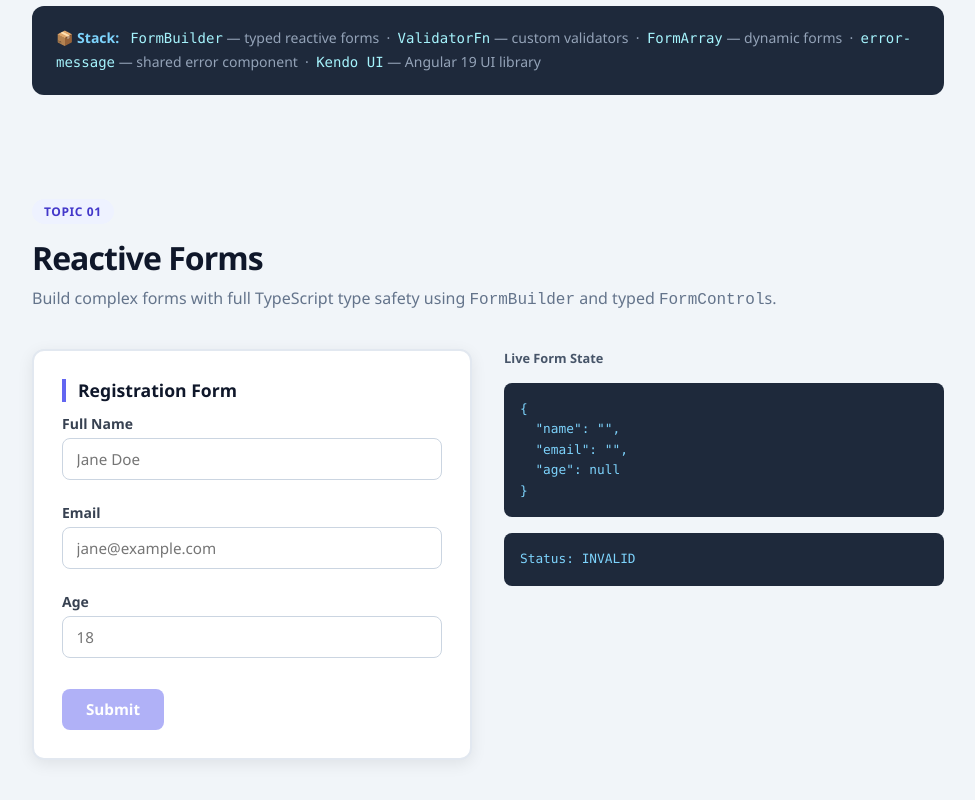
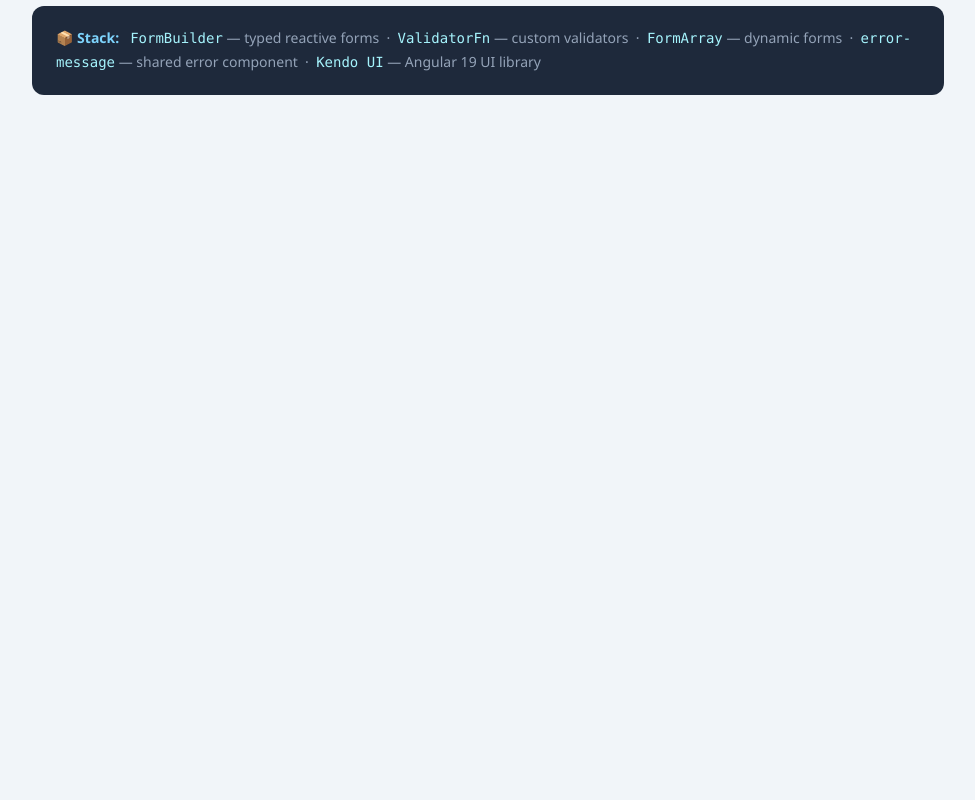
Before and after one commit to SantiAKeHe/AngularForms-Validators, an Angular app in the folder angularApp/: page / in a window 1280 px wide. Shown: the part 1102-1902 px from the top of the page, without its empty margins (152-1127 px from the left). After the commit the page ends 1261 px from the top, so only its background shows below. Built offline with nearby package versions, Linux system fonts and the light colour scheme.

Commit message:
feat(jr): implement home component with topic cards and routing

```diff
--- a/angularApp/src/app/app.html
+++ b/angularApp/src/app/app.html
@@ -1,6 +1,6 @@
 <!-- ══ NAVIGATION ══════════════════════════════════════════════════════════ -->
 <nav>
-  <a class="brand" href="#" aria-label="Angular Forms & Validators home">
+  <a class="brand" routerLink="/" aria-label="Angular Forms & Validators home">
     <svg xmlns="http://www.w3.org/2000/svg" viewBox="0 0 250 239" fill="none" aria-hidden="true">
       <g clip-path="url(#nc)">
         <path fill="url(#ng)" d="M222.077 39.192l-8.019 125.923L137.387 0l84.69 39.192Zm-53.105 162.825-57.933 33.056-57.934-33.056 11.783-28.556h92.301l11.783 28.556ZM111.039 62.675l30.357 73.803H80.681l30.358-73.803ZM7.937 165.115 0 39.192 84.69 0 7.937 165.115Z"/>
@@ -15,50 +15,11 @@
     Angular Forms &amp; Validators
   </a>
 
-  <a href="#reactive">Reactive Forms</a>
-  <a href="#template">Template-driven</a>
-  <a href="#validators">Custom Validators</a>
-  <a href="#dynamic">Dynamic Forms</a>
-  <a href="#errors">Error Messages</a>
+  <a routerLink="/reactive">Reactive Forms</a>
+  <a routerLink="/template">Template-driven</a>
+  <a routerLink="/validators">Custom Validators</a>
+  <a routerLink="/dynamic">Dynamic Forms</a>
+  <a routerLink="/errors">Error Messages</a>
 </nav>
 
-<!-- ══ HOME PAGE ═══════════════════════════════════════════════════════════ -->
-<div class="page">
-
-  <h1 class="page-title">{{ title() }}</h1>
-  <p class="page-subtitle">
-    Educational app — Angular 19 &nbsp;·&nbsp; Reactive Forms &nbsp;·&nbsp; Custom Validators &nbsp;·&nbsp; TypeScript Strict
-  </p>
-
-  <!-- Topic cards grid -->
-  <div class="topics-grid">
-    @for (card of topicCards; track card.tag) {
-      <div class="form-wrapper topic-card" [class]="card.cardClass">
-        <span class="badge" [class]="card.badgeClass">{{ card.tag }}</span>
-        <h2>{{ card.icon }} {{ card.title }}</h2>
-        <p>{{ card.description }}</p>
-        <ul>
-          @for (point of card.points; track point) {
-            <li>{{ point }}</li>
-          }
-        </ul>
-      </div>
-    }
-  </div>
-
-  <!-- Info panel -->
-  <div class="info-panel">
-    <strong>📦 Stack:</strong>
-    &nbsp;
-    <code>FormBuilder</code> — typed reactive forms &nbsp;·&nbsp;
-    <code>ValidatorFn</code> — custom validators &nbsp;·&nbsp;
-    <code>FormArray</code> — dynamic forms &nbsp;·&nbsp;
-    <code>error-message</code> — shared error component &nbsp;·&nbsp;
-    <code>Kendo UI</code> — Angular 19 UI library
-  </div>
-
-</div>
-
-<app-reactive />
-
 <router-outlet />
--- a/angularApp/src/app/app.routes.ts
+++ b/angularApp/src/app/app.routes.ts
@@ -1,3 +1,8 @@
 import { Routes } from '@angular/router';
+import { HomeComponent } from './home/home.component';
+import { ReactiveComponent } from './reactive/reactive.component';
 
-export const routes: Routes = [];
+export const routes: Routes = [
+  { path: '', component: HomeComponent },
+  { path: 'reactive', component: ReactiveComponent },
+];
--- a/angularApp/src/app/app.ts
+++ b/angularApp/src/app/app.ts
@@ -1,101 +1,10 @@
-import { Component, signal } from '@angular/core';
-import { RouterOutlet } from '@angular/router';
-import { ReactiveComponent } from './reactive/reactive.component';
-
-interface TopicCard {
-  tag: string;
-  icon: string;
-  title: string;
-  description: string;
-  points: string[];
-  cardClass: string;
-  badgeClass: string;
-}
+import { Component } from '@angular/core';
+import { RouterLink, RouterOutlet } from '@angular/router';
 
 @Component({
   selector: 'app-root',
-  imports: [RouterOutlet, ReactiveComponent],
+  imports: [RouterOutlet, RouterLink],
   templateUrl: './app.html',
   styleUrl: './app.scss',
 })
-export class App {
-  protected readonly title = signal('Angular Forms & Validators');
-
-  protected readonly topicCards: TopicCard[] = [
-    {
-      tag: 'Topic 01',
-      icon: '⚛',
-      title: 'Reactive Forms',
-      description:
-        'Build complex, dynamic forms with full TypeScript type safety using FormBuilder and typed FormControls.',
-      points: [
-        'FormGroup + FormBuilder',
-        'Typed FormControls',
-        'valueChanges with RxJS',
-        'markAllAsTouched() on submit',
-      ],
-      cardClass: 'topic-card--reactive',
-      badgeClass: 'badge--reactive',
-    },
-    {
-      tag: 'Topic 02',
-      icon: '📝',
-      title: 'Template-driven Forms',
-      description:
-        'Explore the declarative approach with ngModel for simpler forms and direct comparison with reactive.',
-      points: [
-        '[(ngModel)] two-way binding',
-        '#ref="ngModel" local references',
-        'required / email / minlength',
-        'NgForm for global state',
-      ],
-      cardClass: 'topic-card--template',
-      badgeClass: 'badge--template',
-    },
-    {
-      tag: 'Topic 03',
-      icon: '🛡',
-      title: 'Custom Validators',
-      description:
-        'Create reusable, typed validator functions — simple, factory, and cross-field validators.',
-      points: [
-        'ValidatorFn — returns ValidationErrors | null',
-        'Factory validators (parameterized)',
-        'Cross-field group validators',
-        'Always typed, always testable',
-      ],
-      cardClass: 'topic-card--validator',
-      badgeClass: 'badge--validator',
-    },
-    {
-      tag: 'Topic 04',
-      icon: '⚙',
-      title: 'Dynamic Forms',
-      description:
-        'Handle variable-length field lists at runtime with FormArray — add or remove controls dynamically.',
-      points: [
-        'FormArray for dynamic collections',
-        'Typed FormArray getter',
-        'Add / remove controls at runtime',
-        'Per-item validation',
-      ],
-      cardClass: 'topic-card--dynamic',
-      badgeClass: 'badge--dynamic',
-    },
-    {
-      tag: 'Topic 05',
-      icon: '💬',
-      title: 'Error Messages',
-      description:
-        'Centralize validation error display using a shared error-message component for consistent UX.',
-      points: [
-        'Shared error-message component',
-        'Centralized error key → message map',
-        'Show only on touched / submitted',
-        'Displays first active error only',
-      ],
-      cardClass: 'topic-card--errors',
-      badgeClass: 'badge--errors',
-    },
-  ];
-}
+export class App {}
--- /dev/null
+++ b/angularApp/src/app/home/home.component.html
@@ -0,0 +1,35 @@
+<div class="page">
+
+  <h1 class="page-title">{{ title() }}</h1>
+  <p class="page-subtitle">
+    Educational app — Angular 19 &nbsp;·&nbsp; Reactive Forms &nbsp;·&nbsp; Custom Validators &nbsp;·&nbsp; TypeScript Strict
+  </p>
+
+  <!-- Topic cards grid -->
+  <div class="topics-grid">
+    @for (card of topicCards; track card.tag) {
+      <a class="form-wrapper topic-card" [class]="card.cardClass" [routerLink]="card.route">
+        <span class="badge" [class]="card.badgeClass">{{ card.tag }}</span>
+        <h2>{{ card.icon }} {{ card.title }}</h2>
+        <p>{{ card.description }}</p>
+        <ul>
+          @for (point of card.points; track point) {
+            <li>{{ point }}</li>
+          }
+        </ul>
+      </a>
+    }
+  </div>
+
+  <!-- Info panel -->
+  <div class="info-panel">
+    <strong>📦 Stack:</strong>
+    &nbsp;
+    <code>FormBuilder</code> — typed reactive forms &nbsp;·&nbsp;
+    <code>ValidatorFn</code> — custom validators &nbsp;·&nbsp;
+    <code>FormArray</code> — dynamic forms &nbsp;·&nbsp;
+    <code>error-message</code> — shared error component &nbsp;·&nbsp;
+    <code>Kendo UI</code> — Angular 19 UI library
+  </div>
+
+</div>
--- /dev/null
+++ b/angularApp/src/app/home/home.component.scss
@@ -0,0 +1,14 @@
+/* home component — layout uses shared design system from styles.scss */
+
+.topic-card {
+  display: block;
+  text-decoration: none;
+  color: inherit;
+  cursor: pointer;
+  transition: transform 0.15s ease, box-shadow 0.15s ease;
+
+  &:hover {
+    transform: translateY(-2px);
+    box-shadow: 0 6px 24px rgba(0, 0, 0, 0.12);
+  }
+}
--- /dev/null
+++ b/angularApp/src/app/home/home.component.ts
@@ -0,0 +1,107 @@
+import { Component, signal } from '@angular/core';
+import { RouterLink } from '@angular/router';
+
+interface TopicCard {
+  tag: string;
+  icon: string;
+  title: string;
+  description: string;
+  points: string[];
+  cardClass: string;
+  badgeClass: string;
+  route: string;
+}
+
+@Component({
+  selector: 'app-home',
+  standalone: true,
+  imports: [RouterLink],
+  templateUrl: './home.component.html',
+  styleUrl: './home.component.scss',
+})
+export class HomeComponent {
+  protected readonly title = signal('Angular Forms & Validators');
+
+  protected readonly topicCards: TopicCard[] = [
+    {
+      tag: 'Topic 01',
+      icon: '⚛',
+      title: 'Reactive Forms',
+      description:
+        'Build complex, dynamic forms with full TypeScript type safety using FormBuilder and typed FormControls.',
+      points: [
+        'FormGroup + FormBuilder',
+        'Typed FormControls',
+        'valueChanges with RxJS',
+        'markAllAsTouched() on submit',
+      ],
+      cardClass: 'topic-card--reactive',
+      badgeClass: 'badge--reactive',
+      route: '/reactive',
+    },
+    {
+      tag: 'Topic 02',
+      icon: '📝',
+      title: 'Template-driven Forms',
+      description:
+        'Explore the declarative approach with ngModel for simpler forms and direct comparison with reactive.',
+      points: [
+        '[(ngModel)] two-way binding',
+        '#ref="ngModel" local references',
+        'required / email / minlength',
+        'NgForm for global state',
+      ],
+      cardClass: 'topic-card--template',
+      badgeClass: 'badge--template',
+      route: '/template',
+    },
+    {
+      tag: 'Topic 03',
+      icon: '🛡',
+      title: 'Custom Validators',
+      description:
+        'Create reusable, typed validator functions — simple, factory, and cross-field validators.',
+      points: [
+        'ValidatorFn — returns ValidationErrors | null',
+        'Factory validators (parameterized)',
+        'Cross-field group validators',
+        'Always typed, always testable',
+      ],
+      cardClass: 'topic-card--validator',
+      badgeClass: 'badge--validator',
+      route: '/validators',
+    },
+    {
+      tag: 'Topic 04',
+      icon: '⚙',
+      title: 'Dynamic Forms',
+      description:
+        'Handle variable-length field lists at runtime with FormArray — add or remove controls dynamically.',
+      points: [
+        'FormArray for dynamic collections',
+        'Typed FormArray getter',
+        'Add / remove controls at runtime',
+        'Per-item validation',
+      ],
+      cardClass: 'topic-card--dynamic',
+      badgeClass: 'badge--dynamic',
+      route: '/dynamic',
+    },
+    {
+      tag: 'Topic 05',
+      icon: '💬',
+      title: 'Error Messages',
+      description:
+        'Centralize validation error display using a shared error-message component for consistent UX.',
+      points: [
+        'Shared error-message component',
+        'Centralized error key → message map',
+        'Show only on touched / submitted',
+        'Displays first active error only',
+      ],
+      cardClass: 'topic-card--errors',
+      badgeClass: 'badge--errors',
+      route: '/errors',
+    },
+  ];
+}
```
